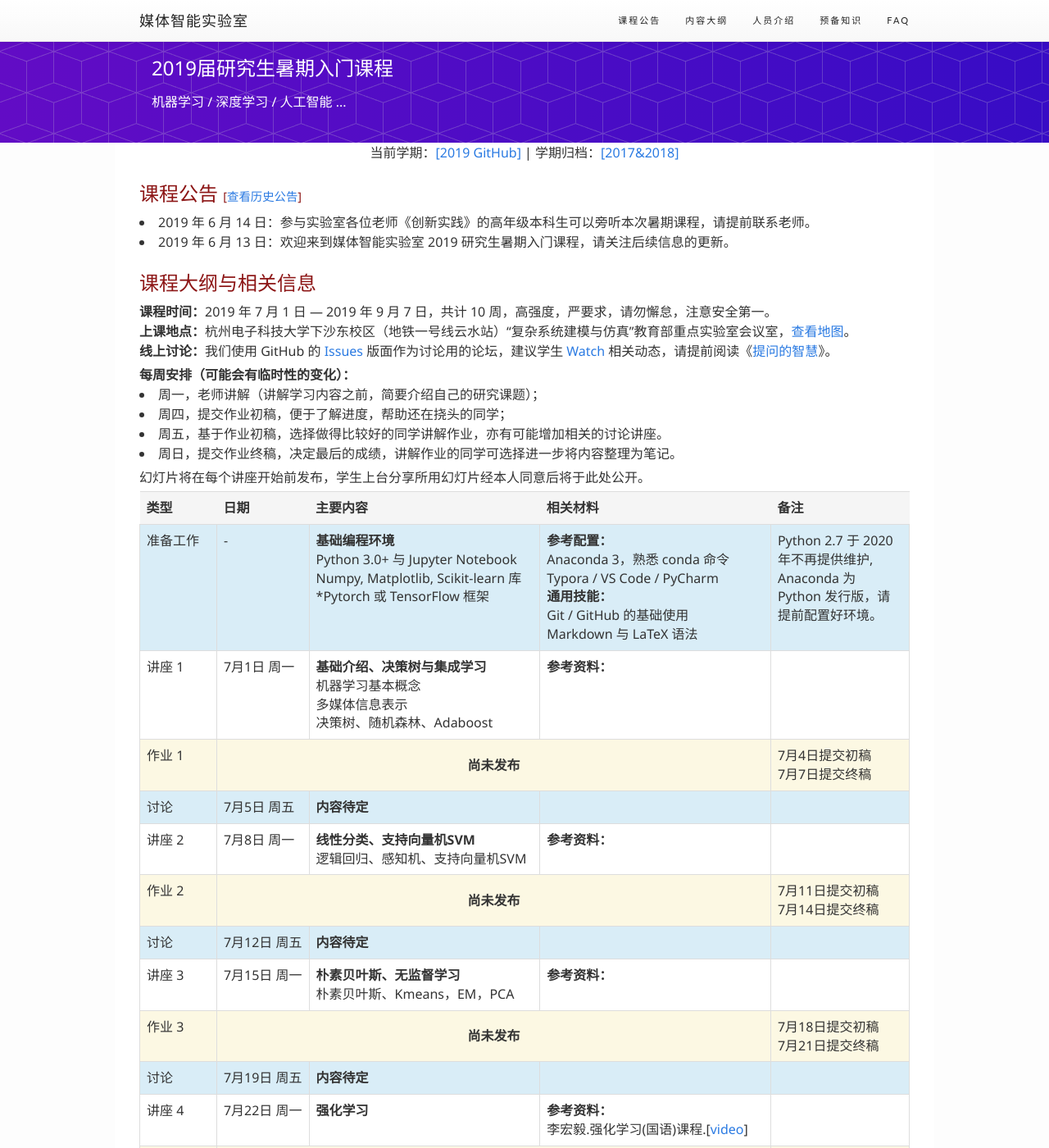
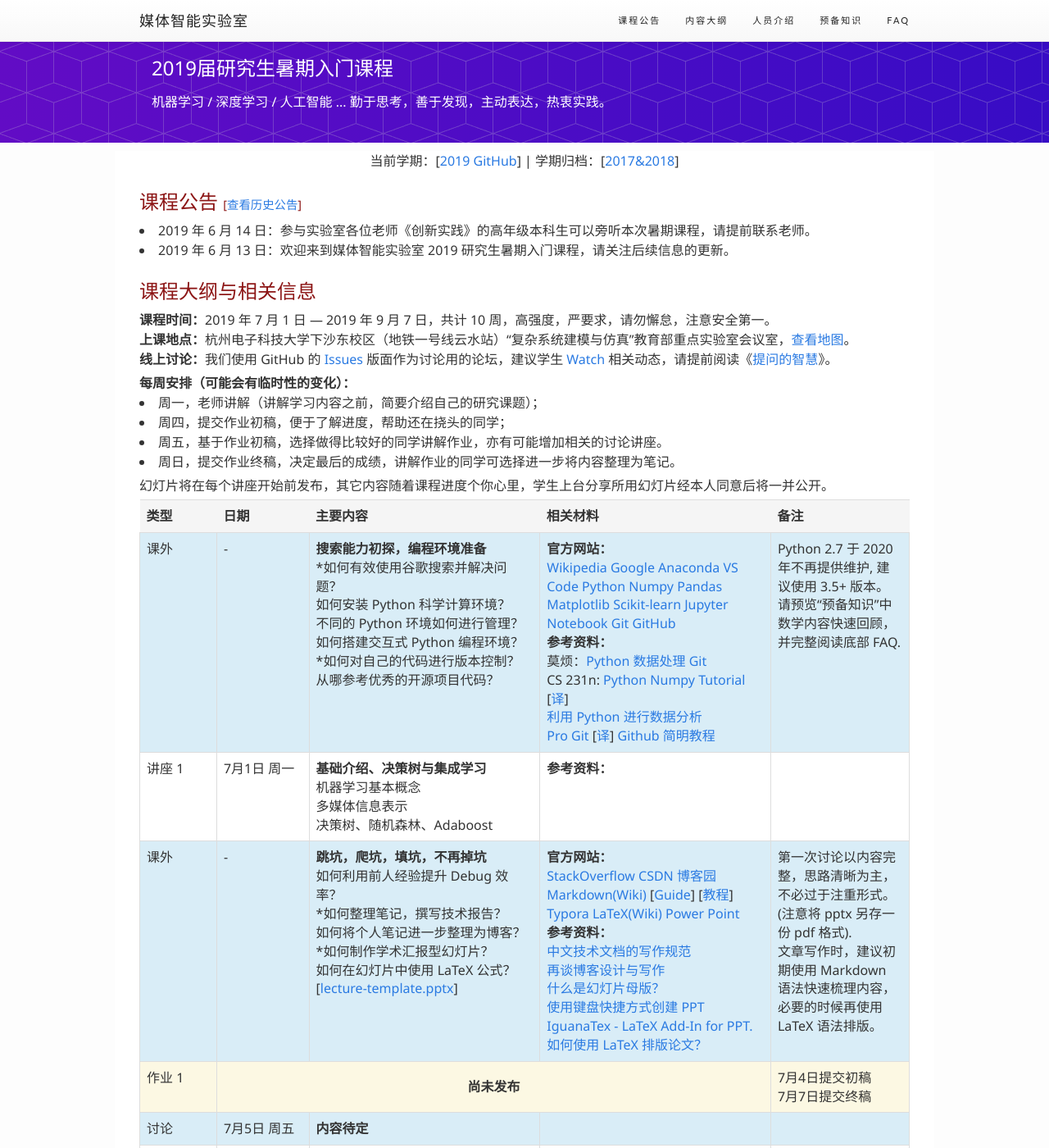
Before and after one commit to HDUMIL/summer-school, a Jekyll site: the page built from index.html, in a window 1280 px wide and 1400 px high. Shown: the whole window at 82% size. Built offline with Jekyll 4.4.1, drawn with Linux system fonts in a browser that asks for light colours; nearby versions of some CDN libraries; some of the changed text lies outside the part shown.

Commit message:
add self-learning part

```diff
--- a/_includes/faq.html
+++ b/_includes/faq.html
@@ -2,7 +2,7 @@
 <div id="faq-list">
     <div class="qqa">
         <div class="qq">- 有没有必须使用的教科书或者其它类型的资料？</div>
-        <div class="qa">- 没有需要提前准备的资料，所需资料会在课前给出，参考教科书为周志华《机器学习》，邱锡鹏《深度学习》。</div>
+        <div class="qa">- 所需基础资料会在课前给出，并在后续完善，参考资料不全是必须阅读内容，依个人情况而定。</div>
     </div>
 
     <div class="qqa">
--- a/_includes/header.html
+++ b/_includes/header.html
@@ -3,7 +3,7 @@
         <div class="row wrap">
             <div class="col-lg-9">
                 <h1 id="page-title">2019届研究生暑期入门课程</h1>
-                <h2 id="page-introduction">机器学习 / 深度学习 / 人工智能 ...
+                <h2 id="page-introduction">机器学习 / 深度学习 / 人工智能 ... 勤于思考，善于发现，主动表达，热衷实践。
                 </h2>
             </div>
         </div>
--- a/_includes/information.html
+++ b/_includes/information.html
@@ -18,5 +18,5 @@
 </div>
 
 <div id="attention" style="margin-bottom: 5px">
-    幻灯片将在每个讲座开始前发布，学生上台分享所用幻灯片经本人同意后将于此处公开。
+    幻灯片将在每个讲座开始前发布，其它内容随着课程进度个你心里，学生上台分享所用幻灯片经本人同意后将一并公开。
 </div>
--- a/_includes/schedule.html
+++ b/_includes/schedule.html
@@ -13,24 +13,47 @@
         </tr>
 
         <tr class="info">
-            <td>准备工作</td>
+            <td>课外</td>
             <td>-</td>
             <td>
-                <b>基础编程环境</b> <br>
-                Python 3.0+ 与 Jupyter Notebook<br>
-                Numpy, Matplotlib, Scikit‐learn 库<br>
-                *Pytorch 或 TensorFlow 框架
+                <b>搜索能力初探，编程环境准备</b><br>
+                *如何有效使用谷歌搜索并解决问题？<br>
+                如何安装 Python 科学计算环境？<br>
+                不同的 Python 环境如何进行管理？<br>
+                如何搭建交互式 Python 编程环境？<br>
+                *如何对自己的代码进行版本控制？<br>
+                从哪参考优秀的开源项目代码？<br>
             </td>
             <td>
-                <b>参考配置：</b><br>
-                Anaconda 3，熟悉 conda 命令<br>
-                Typora / VS Code / PyCharm<br>
-                <b>通用技能：</b> <br>
-                Git / GitHub 的基础使用<br>
-                Markdown 与 LaTeX 语法
+                <b>官方网站：</b><br>
+                <a href="https://zh.wikipedia.org/wiki/Wikipedia:%E9%A6%96%E9%A1%B5" target="_blank">Wikipedia</a>
+                <a href="https://www.google.com/" target="_blank">Google</a>
+                <a href="https://www.anaconda.com/" target="_blank">Anaconda</a>
+                <a href="https://code.visualstudio.com/" target="_blank">VS Code</a>
+                <a href="https://www.python.org/" target="_blank">Python</a>
+                <a href="https://www.numpy.org/" target="_blank">Numpy</a>
+                <a href="https://pandas.pydata.org/" target="_blank">Pandas</a>
+                <a href="https://matplotlib.org/" target="_blank">Matplotlib</a>
+                <a href="https://scikit-learn.org/stable/" target="_blank">Scikit-learn</a>
+                <a href="https://matplotlib.org/" target="_blank">Jupyter Notebook</a>
+                <a href="https://git-scm.com/" target="_blank">Git</a>
+                <a href="https://github.com/" target="_blank">GitHub</a>
+                <br>
+                <b>参考资料：</b><br>
+                莫烦：<a href="https://morvanzhou.github.io/tutorials/python-basic/" target="_blank">Python</a>
+                <a href="https://morvanzhou.github.io/tutorials/data-manipulation/" target="_blank">数据处理</a>
+                <a href="https://morvanzhou.github.io/tutorials/others/" target="_blank">Git</a><br>
+                CS 231n: <a href="https://cs231n.github.io/python-numpy-tutorial/" target="_blank">Python Numpy
+                    Tutorial</a>
+                [<a href="https://zhuanlan.zhihu.com/p/20878530" target="_blank">译</a>]<br>
+                <a href="https://book.douban.com/subject/30283996/" target="_blank">利用 Python 进行数据分析</a><br>
+                <a href="https://git-scm.com/book/en/v2" target="_blank">Pro Git</a>
+                [<a href="https://progit.bootcss.com/#_pro_git" target="_blank">译</a>]
+                <a href="http://www.runoob.com/w3cnote/git-guide.html" target="_blank">Github 简明教程</a>
             </td>
             <td>
-                Python 2.7 于 2020 年不再提供维护, Anaconda 为 Python 发行版，请提前配置好环境。
+                Python 2.7 于 2020 年不再提供维护, 建议使用 3.5+ 版本。<br>
+                请预览“预备知识”中数学内容快速回顾，并完整阅读底部 FAQ.
             </td>
         </tr>
 
@@ -38,15 +61,60 @@
             <td>讲座 1</td>
             <td>7月1日 周一</td>
             <td>
-                <b>基础介绍、决策树与集成学习</b> <br>
+                <b>基础介绍、决策树与集成学习</b><br>
                 机器学习基本概念<br>
                 多媒体信息表示 <br>
                 决策树、随机森林、Adaboost
             </td>
             <td>
-                <b>参考资料：</b> <br>
+                <b>参考资料：</b><br>
             </td>
             <td>
+            </td>
+        </tr>
+
+        <tr class="info">
+            <td>课外</td>
+            <td>-</td>
+            <td>
+                <b>跳坑，爬坑，填坑，不再掉坑</b><br>
+                如何利用前人经验提升 Debug 效率？<br>
+                *如何整理笔记，撰写技术报告？<br>
+                如何将个人笔记进一步整理为博客？<br>
+                *如何制作学术汇报型幻灯片？<br>
+                如何在幻灯片中使用 LaTeX 公式？<br>
+                [<a href="{{ "/assets/lecture-template.pptx" | prepend: site.baseurl }}"
+                    target="_blank">lecture-template.pptx</a>]
+            </td>
+            <td>
+                <b>官方网站：</b><br>
+                <a href="https://stackoverflow.com/" target="_blank">StackOverflow</a>
+                <a href="https://www.csdn.net/" target="_blank">CSDN</a>
+                <a href="https://www.cnblogs.com/" target="_blank">博客园</a><br>
+                <a href="https://zh.wikipedia.org/zh-hans/Markdown" target="_blank">Markdown(Wiki)</a>
+                [<a href="https://www.markdownguide.org/" target="_blank">Guide</a>]
+                [<a href="https://www.runoob.com/markdown/md-tutorial.html" target="_blank">教程</a>]<br>
+                <a href="https://typora.io/" target="_blank">Typora</a>
+                <a href="https://zh.wikipedia.org/zh-hans/LaTeX" target="_blank">LaTeX(Wiki)</a>
+                <a href="https://products.office.com/en-us/powerpoint" target="_blank">Power Point</a><br>
+                <b>参考资料：</b><br>
+                <a href="https://www.ruanyifeng.com/blog/2016/10/document_style_guide.html"
+                    target="_blank">中文技术文档的写作规范</a><br>
+                <a href="https://accepteddoge.com/cnblogs/design-and-writing-of-blog"
+                    target="_blank">再谈博客设计与写作</a><br>
+                <a href="https://support.office.com/zh-cn/article/%E4%BB%80%E4%B9%88%E6%98%AF%E5%B9%BB%E7%81%AF%E7%89%87%E6%AF%8D%E7%89%88%EF%BC%9F-b9abb2a0-7aef-4257-a14e-4329c904da54"
+                    target="_blank">什么是幻灯片母版？</a><br>
+                <a href="https://support.office.com/zh-cn/article/%E4%BD%BF%E7%94%A8%E9%94%AE%E7%9B%98%E5%BF%AB%E6%8D%B7%E6%96%B9%E5%BC%8F%E5%88%9B%E5%BB%BA-powerpoint-%E6%BC%94%E7%A4%BA%E6%96%87%E7%A8%BF-ebb3d20e-dcd4-444f-a38e-bb5c5ed180f4"
+                    target="_blank">使用键盘快捷方式创建 PPT</a><br>
+                <a href="http://www.jonathanleroux.org/software/iguanatex/" target="_blank">
+                    IguanaTex - LaTeX Add-In for PPT.</a><br>
+                <a href="https://tuna.moe/assets/slides/latex-talk-v2.0.pdf"
+                    target="_blank">如何使用 LaTeX 排版论文？</a><br>
+
+            </td>
+            <td>
+                第一次讨论以内容完整，思路清晰为主，不必过于注重形式。(注意将 pptx 另存一份 pdf 格式).<br>
+                文章写作时，建议初期使用 Markdown 语法快速梳理内容，必要的时候再使用 LaTeX 语法排版。
             </td>
         </tr>
 
@@ -62,7 +130,7 @@
             <td>讨论</td>
             <td>7月5日 周五</td>
             <td>
-                <b>内容待定</b> <br>
+                <b>内容待定</b><br>
             </td>
             <td>
 
@@ -75,11 +143,11 @@
             <td>讲座 2</td>
             <td>7月8日 周一</td>
             <td>
-                <b>线性分类、支持向量机SVM</b> <br>
+                <b>线性分类、支持向量机SVM</b><br>
                 逻辑回归、感知机、支持向量机SVM
             </td>
             <td>
-                <b>参考资料：</b> <br>
+                <b>参考资料：</b><br>
             </td>
             <td>
             </td>
@@ -97,7 +165,7 @@
             <td>讨论</td>
             <td>7月12日 周五</td>
             <td>
-                <b>内容待定</b> <br>
+                <b>内容待定</b><br>
             </td>
             <td>
 
@@ -110,11 +178,11 @@
             <td>讲座 3</td>
             <td>7月15日 周一</td>
             <td>
-                <b>朴素贝叶斯、无监督学习</b> <br>
+                <b>朴素贝叶斯、无监督学习</b><br>
                 朴素贝叶斯、K­means，EM，PCA
             </td>
             <td>
-                <b>参考资料：</b> <br>
+                <b>参考资料：</b><br>
             </td>
             <td>
             </td>
@@ -132,7 +200,7 @@
             <td>讨论</td>
             <td>7月19日 周五</td>
             <td>
-                <b>内容待定</b> <br>
+                <b>内容待定</b><br>
             </td>
             <td>
 
@@ -145,10 +213,10 @@
             <td>讲座 4</td>
             <td>7月22日 周一</td>
             <td>
-                <b>强化学习</b> <br>
+                <b>强化学习</b><br>
             </td>
             <td>
-                <b>参考资料：</b> <br>
+                <b>参考资料：</b><br>
                 李宏毅.强化学习(国语)课程.[<a href="https://www.bilibili.com/video/av24724071" target="_blank">video</a>]<br>
             </td>
             <td>
@@ -167,7 +235,7 @@
             <td>讨论</td>
             <td>7月26日 周五</td>
             <td>
-                <b>内容待定</b> <br>
+                <b>内容待定</b><br>
             </td>
             <td>
 
@@ -180,12 +248,12 @@
             <td>讲座 5</td>
             <td>7月29日 周一</td>
             <td>
-                <b>神经网络</b> <br>
+                <b>神经网络</b><br>
                 神经网络、卷积神经网络<br>
                 Pytorch 或 TensorFlow实现
             </td>
             <td>
-                <b>参考资料：</b> <br>
+                <b>参考资料：</b><br>
             </td>
             <td>
             </td>
@@ -205,7 +273,7 @@
             <td>讨论</td>
             <td>8月2日 周五</td>
             <td>
-                <b>内容待定</b> <br>
+                <b>内容待定</b><br>
             </td>
             <td>
 
@@ -218,11 +286,11 @@
             <td>讲座 6</td>
             <td>8月5日 周一</td>
             <td>
-                <b>循环神经网络RNN</b> <br>
+                <b>循环神经网络RNN</b><br>
                 RNN、LSTM
             </td>
             <td>
-                <b>参考资料：</b> <br>
+                <b>参考资料：</b><br>
                 Understanding LSTM Networks. [<a href="https://colah.github.io/posts/2015-08-Understanding-LSTMs/"
                     target="_blank">web</a>]
                 <br>
@@ -243,7 +311,7 @@
             <td>讨论</td>
             <td>8月9日 周五</td>
             <td>
-                <b>内容待定</b> <br>
+                <b>内容待定</b><br>
             </td>
             <td>
 
@@ -256,12 +324,12 @@
             <td>讲座 7</td>
             <td>8月12日 周一</td>
             <td>
-                <b>生成对抗网络GAN</b> <br>
+                <b>生成对抗网络GAN</b><br>
                 GAN, cGAN(Pix2Pix), <br>
                 CycleGAN, Progessive growing of GAN
             </td>
             <td>
-                <b>参考资料：</b> <br>
+                <b>参考资料：</b><br>
                 李宏毅.生成对抗网络(国语)课程. [<a href="https://www.bilibili.com/video/av24724071" target="_blank">video</a>]<br>
             </td>
             <td>
@@ -280,7 +348,7 @@
             <td>讨论</td>
             <td>8月16日 周五</td>
             <td>
-                <b>内容待定</b> <br>
+                <b>内容待定</b><br>
             </td>
             <td>
 
@@ -303,7 +371,7 @@
             <td>最终答辩</td>
             <td>9月7日 周五</td>
             <td>
-                <b>学生个人总结报告</b> <br>
+                <b>学生个人总结报告</b><br>
             </td>
             <td>
 
--- a/assets/css/main.css
+++ b/assets/css/main.css
@@ -497,6 +497,7 @@ section.features .feature-item i {
 
 .page-content {
     background-color: #fff;
+    margin-top: 10px;
 }
 
 
--- a/index.html
+++ b/index.html
@@ -3,8 +3,8 @@ layout: default
 ---
 
 <div class="text-center">
-    当前学期：<a href="https://github.com/hdumil/summer-school" target="_blank">[2019 GitHub]</a> | 学期归档：<a
-        href="https://github.com/hdumil/cama_summer_school_2017" target="_blank">[2017&2018]</a>
+    当前学期：[<a href="https://github.com/hdumil/summer-school" target="_blank">2019 GitHub</a>] | 学期归档：[<a
+        href="https://github.com/hdumil/cama_summer_school_2017" target="_blank">2017&2018</a>]
 </div>
 
 <div id="announcement" class="module-header">课程公告
```
Also changed, not shown: 1 other file.
